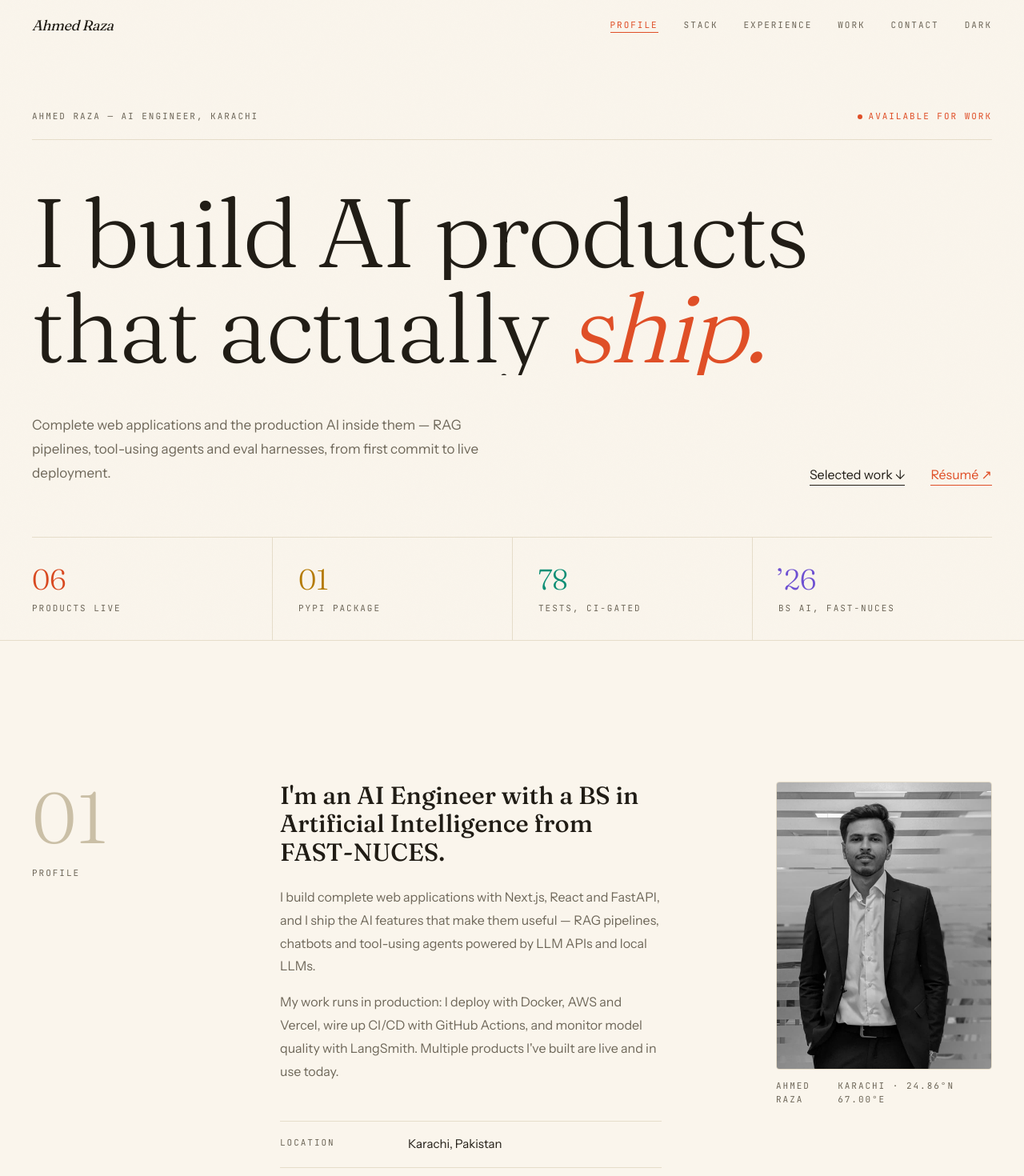
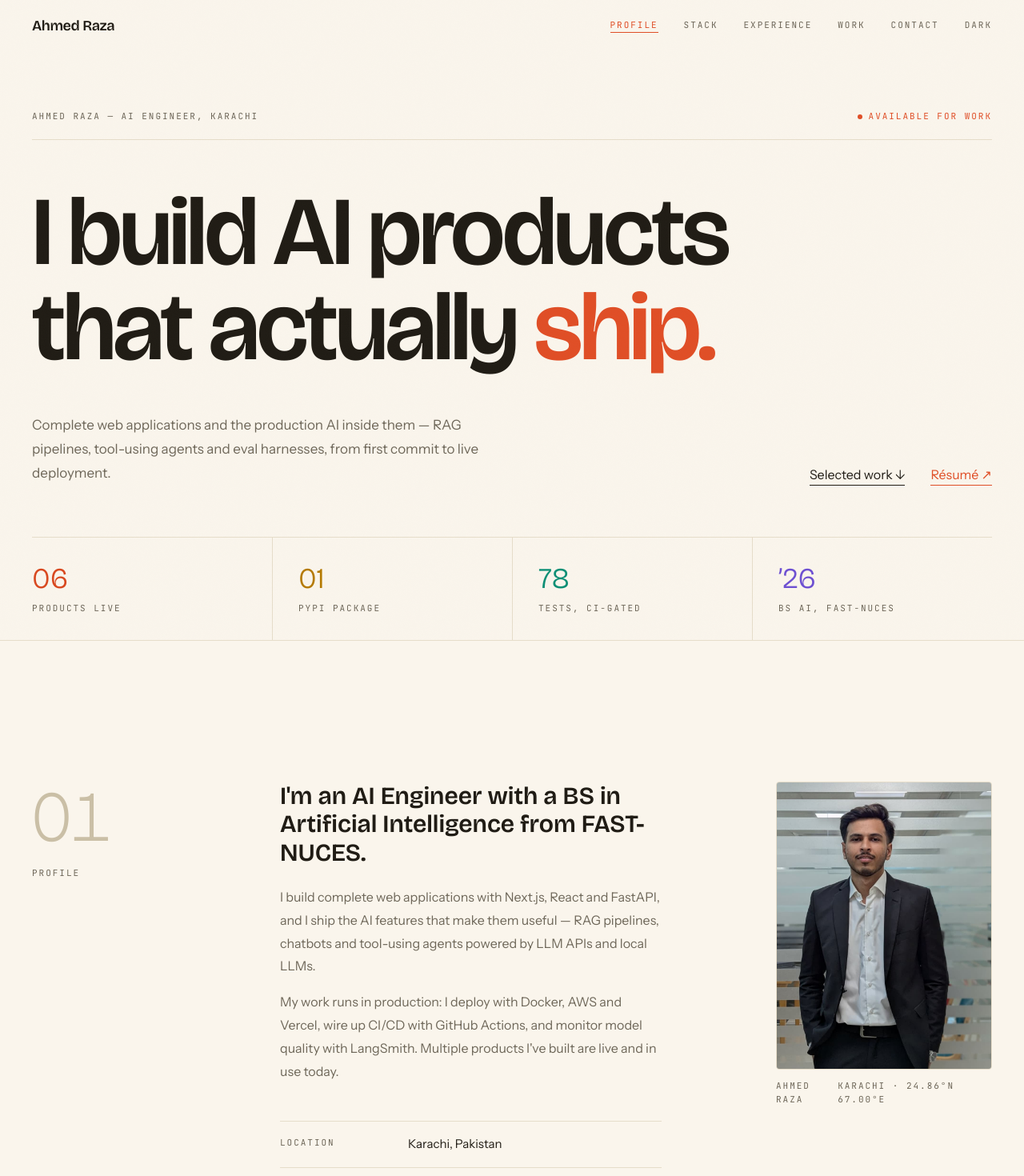
Before and after one commit to ahmedraza-96/ahmed-portfolio, a Next.js app: page / in a window 1280 px wide. Shown: the top 1470 px of the page at 80% size. Built offline with nearby package versions, Linux system fonts and the light colour scheme.

Commit message:
Switch display font to Bricolage Grotesque; show portrait in full colour
- Fraunces serif replaced with Bricolage Grotesque across the type scale
- Italic accents dropped (no true italic in Bricolage); accent word stays coral
- Profile photo no longer grayscale

```diff
--- a/src/app/globals.css
+++ b/src/app/globals.css
@@ -58,7 +58,7 @@
   --color-accent-contrast: var(--accent-contrast);
   --color-line: var(--line);
   --color-line-strong: var(--line-strong);
-  --font-display: var(--font-fraunces);
+  --font-display: var(--font-bricolage);
   --font-sans: var(--font-instrument);
   --font-mono: var(--font-jetbrains);
 }
@@ -102,37 +102,37 @@ section[id] {
 /* ── Editorial type scale ───────────────────────────────────────────────── */
 
 .text-display-xl {
-  font-family: var(--font-fraunces), Georgia, serif;
+  font-family: var(--font-bricolage), system-ui, sans-serif;
   font-size: clamp(2.75rem, 9.5vw, 8.5rem);
   line-height: 0.98;
-  letter-spacing: -0.025em;
-  font-weight: 380;
-  font-variation-settings: "opsz" 144, "SOFT" 0, "WONK" 0;
+  letter-spacing: -0.03em;
+  font-weight: 560;
+  font-variation-settings: "opsz" 96;
 }
 
 .text-display-lg {
-  font-family: var(--font-fraunces), Georgia, serif;
+  font-family: var(--font-bricolage), system-ui, sans-serif;
   font-size: clamp(1.6rem, 5vw, 4.6rem);
   line-height: 1.05;
   letter-spacing: -0.02em;
-  font-weight: 400;
-  font-variation-settings: "opsz" 100;
+  font-weight: 500;
+  font-variation-settings: "opsz" 96;
 }
 
 .text-display-md {
-  font-family: var(--font-fraunces), Georgia, serif;
+  font-family: var(--font-bricolage), system-ui, sans-serif;
   font-size: clamp(1.9rem, 3.8vw, 3.25rem);
   line-height: 1.05;
-  letter-spacing: -0.015em;
-  font-weight: 420;
+  letter-spacing: -0.02em;
+  font-weight: 560;
   font-variation-settings: "opsz" 72;
 }
 
 .text-display-sm {
-  font-family: var(--font-fraunces), Georgia, serif;
+  font-family: var(--font-bricolage), system-ui, sans-serif;
   font-size: clamp(1.35rem, 2.4vw, 2.1rem);
   line-height: 1.15;
-  font-weight: 440;
+  font-weight: 560;
   font-variation-settings: "opsz" 40;
 }
 
@@ -144,13 +144,13 @@ section[id] {
 }
 
 .index-numeral {
-  font-family: var(--font-fraunces), Georgia, serif;
-  font-weight: 300;
+  font-family: var(--font-bricolage), system-ui, sans-serif;
+  font-weight: 280;
   font-size: clamp(3.25rem, 7vw, 6.5rem);
   line-height: 1;
   color: var(--line-strong);
   font-variant-numeric: tabular-nums;
-  font-variation-settings: "opsz" 144;
+  font-variation-settings: "opsz" 96;
 }
 
 /* ── Texture: film grain only ───────────────────────────────────────────── */
--- a/src/app/layout.tsx
+++ b/src/app/layout.tsx
@@ -1,13 +1,13 @@
 import type { Metadata, Viewport } from "next";
-import { Fraunces, Instrument_Sans, JetBrains_Mono } from "next/font/google";
+import { Bricolage_Grotesque, Instrument_Sans, JetBrains_Mono } from "next/font/google";
 import { ThemeProvider } from "@/components/ThemeProvider";
 import { site, socials } from "@/data/portfolio";
 import "./globals.css";
 
-const fraunces = Fraunces({
+const bricolage = Bricolage_Grotesque({
   subsets: ["latin"],
-  variable: "--font-fraunces",
-  axes: ["opsz", "SOFT", "WONK"],
+  variable: "--font-bricolage",
+  axes: ["opsz"],
 });
 
 const instrumentSans = Instrument_Sans({
@@ -77,7 +77,7 @@ export default function RootLayout({
   return (
     <html lang="en" suppressHydrationWarning>
       <body
-        className={`${fraunces.variable} ${instrumentSans.variable} ${jetbrainsMono.variable} noise antialiased`}
+        className={`${bricolage.variable} ${instrumentSans.variable} ${jetbrainsMono.variable} noise antialiased`}
       >
         <ThemeProvider>{children}</ThemeProvider>
         <script
--- a/src/components/layout/Navbar.tsx
+++ b/src/components/layout/Navbar.tsx
@@ -65,7 +65,7 @@ export function Navbar() {
         aria-label="Main navigation"
         className="mx-auto flex h-16 max-w-[80rem] items-center justify-between px-6 sm:px-10"
       >
-        <a href="#main" className="font-display text-lg italic tracking-tight text-ink">
+        <a href="#main" className="font-display text-lg font-semibold tracking-tight text-ink">
           {site.name}
         </a>
 
--- a/src/components/sections/Hero.tsx
+++ b/src/components/sections/Hero.tsx
@@ -20,7 +20,7 @@ function StatementLine({ line, accent }: { line: string; accent: string }) {
   return (
     <>
       {before}
-      <em className="italic text-accent">{accent}</em>
+      <em className="not-italic text-accent">{accent}</em>
       {after}
     </>
   );
--- a/src/components/ui/Portrait.tsx
+++ b/src/components/ui/Portrait.tsx
@@ -15,13 +15,13 @@ export function Portrait() {
             alt={`${site.name} — portrait`}
             fill
             sizes="(min-width: 1024px) 28vw, 90vw"
-            className="object-cover grayscale transition-[filter] duration-700 hover:grayscale-0"
+            className="object-cover"
           />
         ) : (
           <div className="flex h-full w-full items-center justify-center">
             <span
               aria-hidden
-              className="font-display text-[7rem] font-light italic leading-none text-line-strong"
+              className="font-display text-[7rem] font-light leading-none text-line-strong"
             >
               AR
             </span>
```
Also changed, not shown: src/app/icon.svg.
